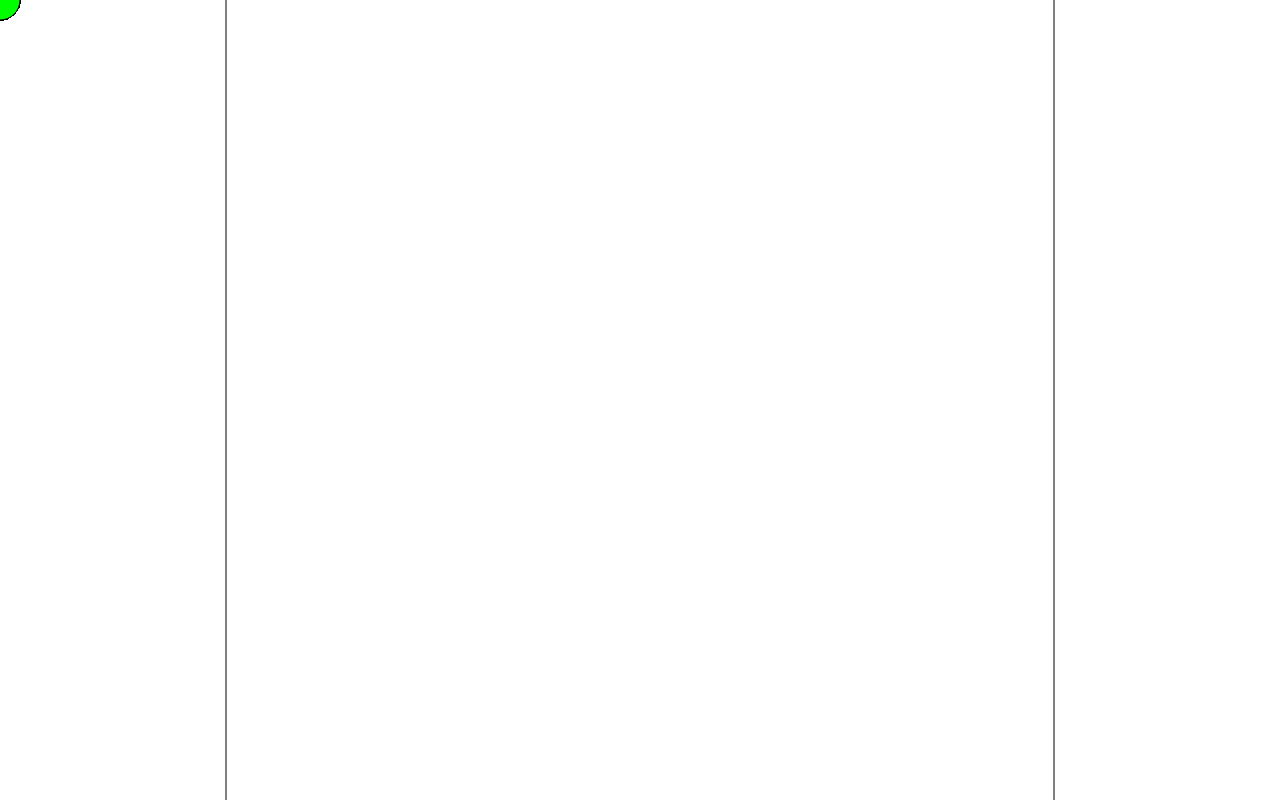
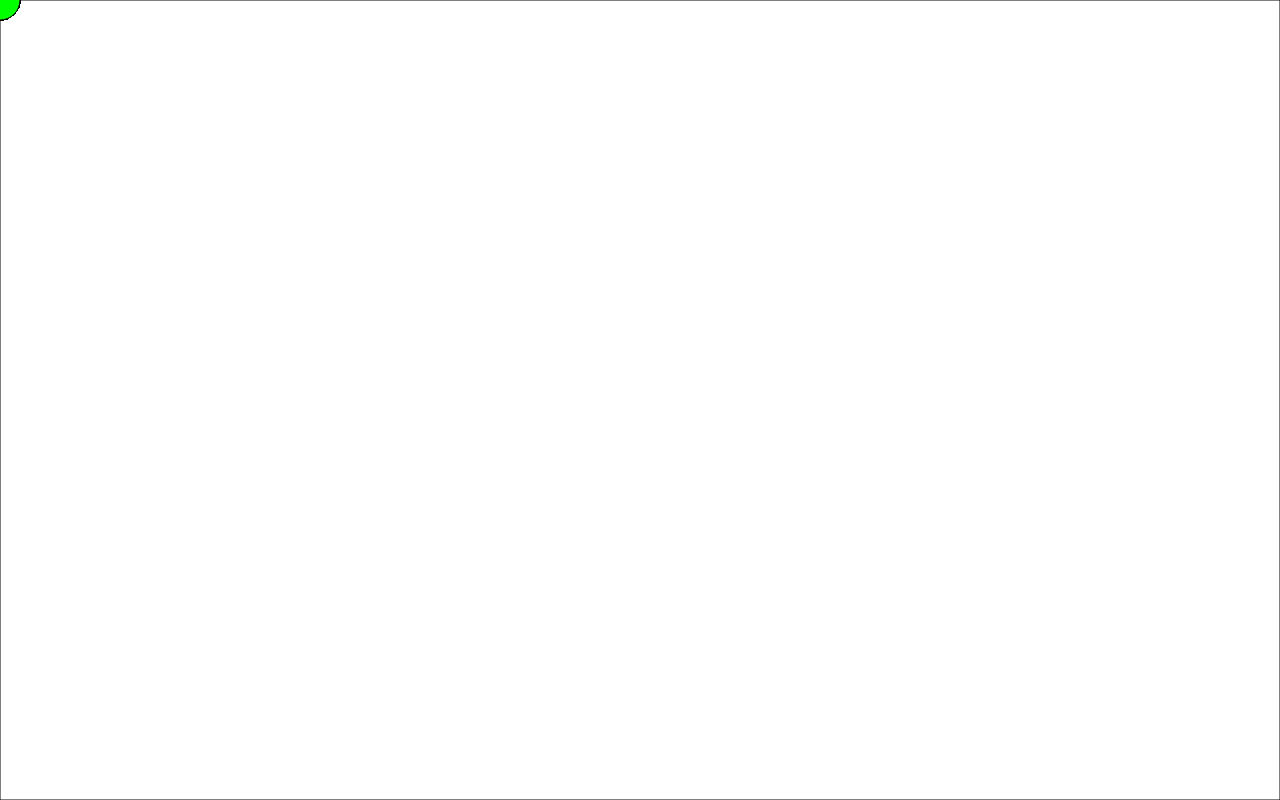
Before and after one commit to qwirell/Simulation, a plain HTML site: page index.html in a window 1280 px wide. Drawn offline with Linux system fonts and the light colour scheme.

Commit message:
Add files via upload

```diff
--- a/index.html
+++ b/index.html
@@ -31,10 +31,10 @@
         svg.setAttribute("height", window.innerHeight);
 
         // Задаем начальные параметры
-        const rectangleWidth = 828;
-        const rectangleHeight = 1792;
-        const rectangleX = (window.innerWidth - rectangleWidth) / 2;
-        const rectangleY = (window.innerHeight - rectangleHeight) / 2;
+        let rectangleWidth = window.innerWidth ; // Ширина прямоугольника как 80% ширины экрана
+        let rectangleHeight = window.innerHeight; // Высота прямоугольника как 50% высоты экрана
+        const rectangleX = 0;
+        const rectangleY = 0;
         const rectangleBorderColor = "black";
         const rectangleBorderWidth = 1;
 
@@ -79,7 +79,7 @@
                 tickSound.play();
             }
 
-            circleX += circleSpeedX
+            circleX += circleSpeedX;
             circleY += circleSpeedY;
 
             // Сохраняем предыдущее положение круга
@@ -107,6 +107,19 @@
         circle.setAttribute("r", circleRadius);
         svg.appendChild(circle);
 
+        // Обработчик изменения размеров экрана
+        window.addEventListener("resize", function () {
+            // Обновляем размеры прямоугольника при изменении размеров окна
+            rectangleWidth = window.innerWidth ;
+            rectangleHeight = window.innerHeight;
+            rectangle.setAttribute("width", rectangleWidth);
+            rectangle.setAttribute("height", rectangleHeight);
+
+            // Обновляем размеры SVG
+            svg.setAttribute("width", window.innerWidth);
+            svg.setAttribute("height", window.innerHeight);
+        });
+
         // Обработчик события для запуска анимации по клику
         svg.addEventListener("click", function (event) {
             circleX = event.clientX;
```
